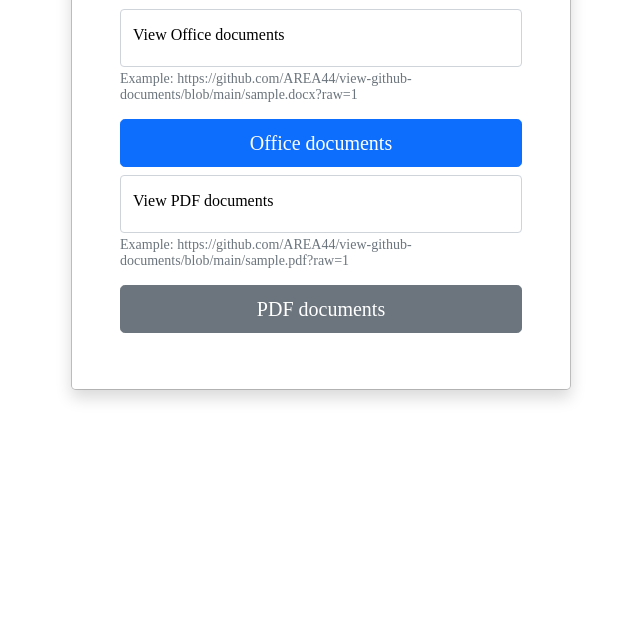
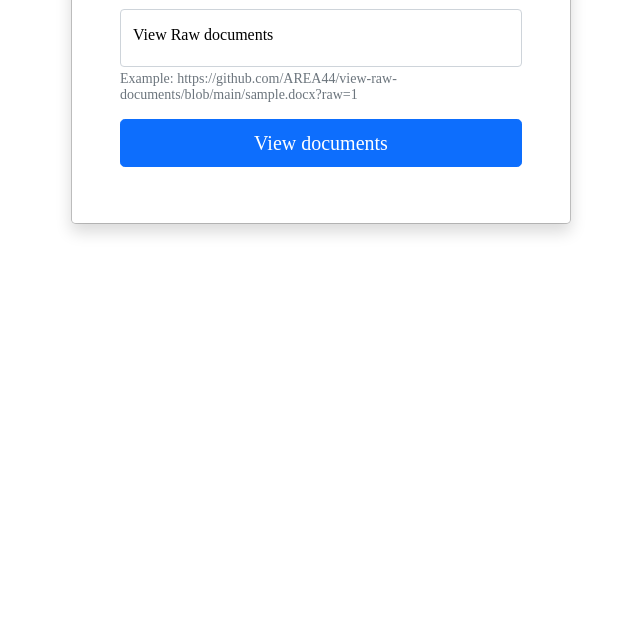
Before and after one commit to AREA44/googledv, a plain HTML site: page index.html in a window 1280 px wide. Shown: the part 178-800 px from the top of the page, without its empty margins (319-959 px from the left). Drawn offline with nearby package versions, Linux system fonts and the light colour scheme.

Commit message:
now use Google to view

```diff
--- a/index.html
+++ b/index.html
@@ -4,9 +4,9 @@
 <head>
   <meta charset="utf-8" />
   <meta name="viewport" content="width=device-width, initial-scale=1" />
-  <meta name="description" content="View Microsoft Office Documents Online" />
+  <meta name="description" content="View Raw Documents Online" />
   <meta name="author" content="AREA44" />
-  <title>View Microsoft Office Documents</title>
+  <title>View Raw Documents</title>
   <link rel="icon" type="image/x-icon" href="./favicon.ico" />
   <link href="styles.css" rel="stylesheet" />
   <script src="https://ajax.googleapis.com/ajax/libs/jquery/3.6.0/jquery.min.js"></script>
@@ -19,43 +19,27 @@
     <div class="modal-dialog" role="document">
       <div class="modal-content rounded-5 shadow">
         <div class="modal-header p-5 pb-4 border-bottom-0">
-          <h2 class="fw-bold mb-0">View GitHub Documents</h2>
+          <h2 class="fw-bold mb-0">View Raw Documents</h2>
         </div>
         <div class="modal-body p-5 pt-0">
           <form>
             <div class="form-floating mb-3">
-              <input type="text" class="form-control rounded-4" id="office-url"
-                placeholder="https://github.com/AREA44/view-github-documents/blob/main/sample.docx?raw=1">
-              <label for="office-url">View Office documents</label>
+              <input type="text" class="form-control rounded-4" id="urlInput"
+                placeholder="https://github.com/AREA44/view-raw-documents/blob/main/sample.docx?raw=1">
+              <label for="urlInput">View Raw documents</label>
               <div class="form-text">
-                Example: https://github.com/AREA44/view-github-documents/blob/main/sample.docx?raw=1
+                Example: https://github.com/AREA44/view-raw-documents/blob/main/sample.docx?raw=1
               </div>
             </div>
-            <button id="office-documents" class="w-100 mb-2 btn btn-lg rounded-4 btn-primary" type="submit">Office documents</button>
-          </form>
-
-          <form>
-            <div class="form-floating mb-3">
-              <input type="text" class="form-control rounded-4" id="pdf-url"
-                placeholder="https://github.com/AREA44/view-github-documents/blob/main/sample.pdf?raw=1">
-              <label for="pdf-url">View PDF documents</label>
-              <div class="form-text">
-                Example: https://github.com/AREA44/view-github-documents/blob/main/sample.pdf?raw=1
-              </div>
-            </div>
-            <button id="pdf-documents" class="w-100 mb-2 btn btn-lg rounded-4 btn-secondary" type="submit">PDF documents</button>
+            <button id="view-documents" class="w-100 mb-2 btn btn-lg rounded-4 btn-primary" type="submit">View documents</button>
           </form>
         </div>
       </div>
     </div>
 </body>
 <script>
-  $("#office-documents").click(function () {
-    var url = "https://view.officeapps.live.com/op/view.aspx?src=" + $("#office-url").val();
-    window.open(url);
-  });
-  $("#pdf-documents").click(function () {
-    var url = "https://docs.google.com/viewer?url=" + $("#pdf-url").val();
+  $("#view-documents").click(function () {
+    var url = "https://docs.google.com/viewer?url=" + $("#urlInput").val();
     window.open(url);
   });
 </script>
```
Also changed, not shown: 1 other file.
